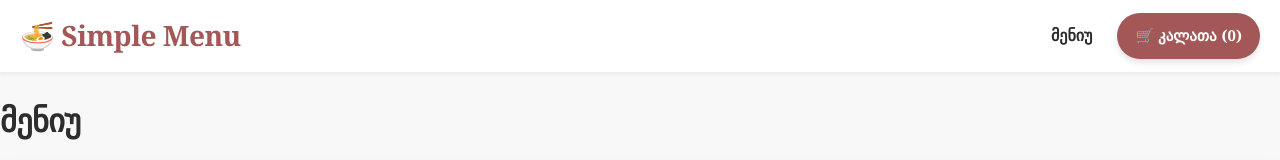
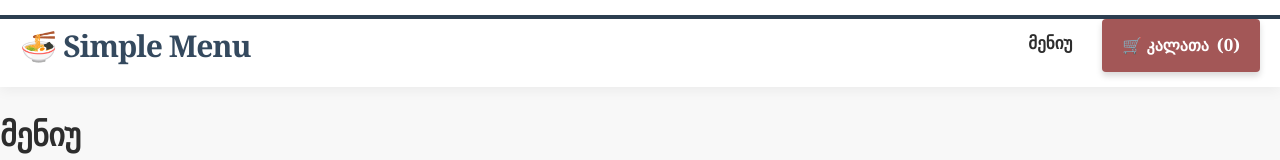
Before and after one commit to analabadze/final, a React (Vite) app in the folder restorani/: page / in a window 1280 px wide. Shown: the top 160 px of the page. Built offline with nearby package versions, Linux system fonts and the light colour scheme; no server answers.

Commit message:
header sheicvala

```diff
--- a/restorani/src/components/common/Header.jsx
+++ b/restorani/src/components/common/Header.jsx
@@ -7,20 +7,18 @@ const Header = () => {
 
   return (
     <header style={headerStyle}>
+      <div style={topBarStyle}></div>
+
       <div className="container" style={navContainerStyle}>
 
         <Link to="/" style={logoStyle}>
           🍜 Simple Menu
         </Link>
 
-
         <nav style={navStyle}>
-
           <Link to="/" style={navLinkStyle}>
             მენიუ
           </Link>
-
-
           <Link to="/cart" style={cartButtonStyle}>
             🛒 კალათა <span style={itemCountStyle}>({totalItems})</span>
           </Link>
@@ -30,13 +28,16 @@ const Header = () => {
   );
 };
 
+const topBarStyle = {
+    backgroundColor: 'var(--primary-color-dark, #2c3e50)',
+    height: '4px',
+    width: '100%',
+};
 
 const headerStyle = {
-
-  backgroundColor: 'var(--header-bg, #f7f7f7)',
-  boxShadow: '0 2px 4px rgba(0, 0, 0, 0.05)',
-  padding: '12px 0',
-  borderBottom: '1px solid var(--border-color, #eee)',
+  backgroundColor: 'var(--header-bg, #ffffff)',
+  boxShadow: '0 4px 12px rgba(0, 0, 0, 0.05)',
+  padding: '15px 0',
 };
 
 const navContainerStyle = {
@@ -46,54 +47,47 @@ const navContainerStyle = {
 };
 
 const logoStyle = {
-  fontSize: '28px',
+  fontSize: '30px',
   fontWeight: '900',
-  color: 'var(--primary-color, #2c3e50)',
+  color: 'var(--primary-color-brand, #34495e)',
   textDecoration: 'none',
-  letterSpacing: '-0.5px',
+  letterSpacing: '-1px',
 };
 
 const navStyle = {
   display: 'flex',
   alignItems: 'center',
-  gap: '25px',
+  gap: '30px',
 };
 
-
-const navLinkBaseStyle = {
+const navLinkStyle = {
   textDecoration: 'none',
   color: 'var(--secondary-color, #333)',
-  transition: 'color 0.2s ease, transform 0.2s ease',
-  fontSize: '16px',
-};
-
-
-const navLinkStyle = {
-    ...navLinkBaseStyle,
-    fontWeight: '600',
-
+  transition: 'color 0.2s ease, border-bottom 0.2s ease',
+  fontSize: '17px',
+  fontWeight: '600',
+  paddingBottom: '2px',
+  borderBottom: '2px solid transparent',
 };
 
 const cartButtonStyle = {
-
-  backgroundColor: 'var(--primary-color, #ff6b6b)',
+  backgroundColor: 'var(--primary-color, #e74c3c)',
   color: '#fff',
-  padding: '10px 18px',
-  fontSize: '15px',
+  padding: '12px 20px',
+  fontSize: '16px',
   fontWeight: 'bold',
-  borderRadius: '25px',
+  borderRadius: '4px',
   textDecoration: 'none',
   display: 'inline-flex',
   alignItems: 'center',
-  boxShadow: '0 4px 6px rgba(0, 0, 0, 0.1)',
+  boxShadow: '0 4px 6px rgba(0, 0, 0, 0.15)',
   transition: 'all 0.3s ease',
-
 };
 
 const itemCountStyle = {
-    marginLeft: '5px',
-    fontWeight: '700',
-
+    marginLeft: '8px',
+    fontWeight: '800',
+    fontSize: '17px',
 };
 
 export default Header;
```
